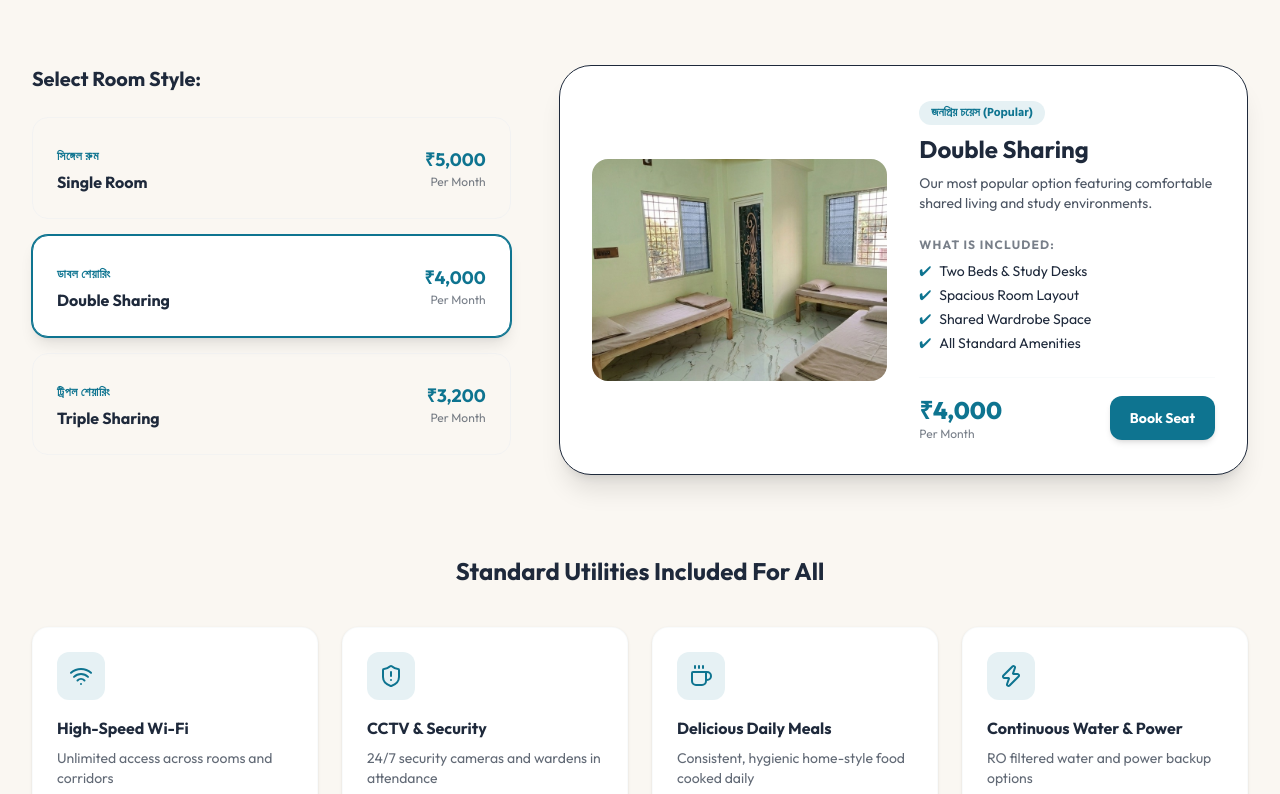
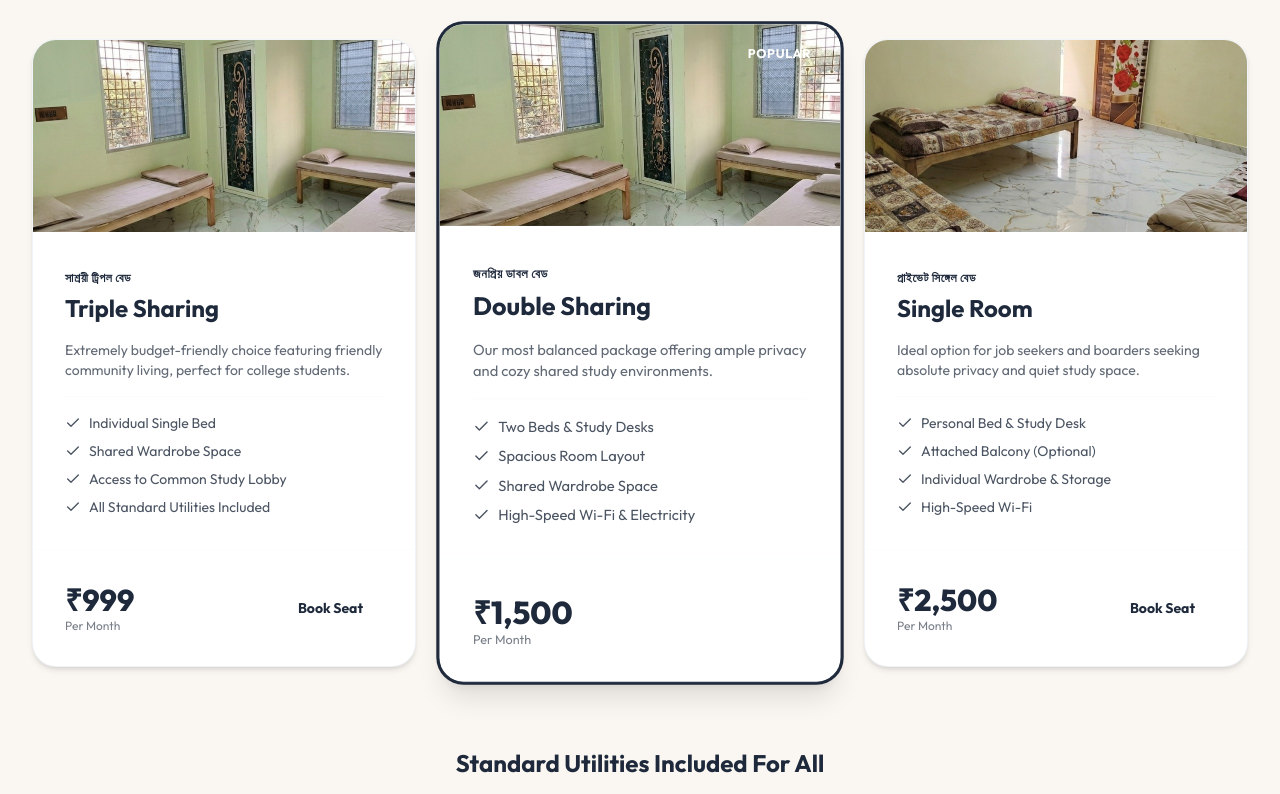
Before and after one commit to adeditsmsg-oss/kanak-mess, a React (Vite) app: page / in a window 1280 px wide. Shown: the part 1766-2560 px from the top of the page. Built offline with nearby package versions, Linux system fonts and the light colour scheme.

Commit message:
Upload src/components/Services.tsx to main

```diff
--- a/src/components/Services.tsx
+++ b/src/components/Services.tsx
@@ -1,50 +1,49 @@
-import React, { useState } from 'react';
-import { Wifi, ShieldAlert, Coffee, Zap } from 'lucide-react';
+import React from 'react';
+import { Wifi, ShieldAlert, Coffee, Zap, Check } from 'lucide-react';
 
 export default function Services() {
-  const [sharingType, setSharingType] = useState('double');
-
   const rooms = [
     {
-      id: 'single',
-      name: 'Single Room',
-      banglaName: 'সিঙ্গেল রুম',
-      price: '₹5,000',
+      id: 'triple',
+      name: 'Triple Sharing',
+      banglaName: 'সাশ্রয়ী ট্রিপল বেড',
+      price: '₹999',
       period: 'Per Month',
-      description: 'Ideal option for job seekers and students seeking absolute privacy.',
-      features: ['Personal Bed & Study Desk', 'Attached Balcony (Optional)', 'Individual Wardrobe', 'High-Speed Wi-Fi'],
-      image: 'images/bedroom_yellow.jpg'
+      popular: false,
+      description: 'Extremely budget-friendly choice featuring friendly community living, perfect for college students.',
+      features: ['Individual Single Bed', 'Shared Wardrobe Space', 'Access to Common Study Lobby', 'All Standard Utilities Included'],
+      image: 'images/bedroom_green.jpg'
     },
     {
       id: 'double',
       name: 'Double Sharing',
-      banglaName: 'ডাবল শেয়ারিং',
-      price: '₹4,000',
+      banglaName: 'জনপ্রিয় ডাবল বেড',
+      price: '₹1,500',
       period: 'Per Month',
-      description: 'Our most popular option featuring comfortable shared living and study environments.',
-      features: ['Two Beds & Study Desks', 'Spacious Room Layout', 'Shared Wardrobe Space', 'All Standard Amenities'],
+      popular: true,
+      description: 'Our most balanced package offering ample privacy and cozy shared study environments.',
+      features: ['Two Beds & Study Desks', 'Spacious Room Layout', 'Shared Wardrobe Space', 'High-Speed Wi-Fi & Electricity'],
       image: 'images/bedroom_green.jpg'
     },
     {
-      id: 'triple',
-      name: 'Triple Sharing',
-      banglaName: 'ট্রিপল শেয়ারিং',
-      price: '₹3,200',
+      id: 'single',
+      name: 'Single Room',
+      banglaName: 'প্রাইভেট সিঙ্গেল বেড',
+      price: '₹2,500',
       period: 'Per Month',
-      description: 'Highly economical option, perfect for university students.',
-      features: ['Individual Beds & Storage', 'Common Wardrobes', 'Most Budget Friendly', 'Spacious Floor Layout'],
-      image: 'images/bedroom_green.jpg'
+      popular: false,
+      description: 'Ideal option for job seekers and boarders seeking absolute privacy and quiet study space.',
+      features: ['Personal Bed & Study Desk', 'Attached Balcony (Optional)', 'Individual Wardrobe & Storage', 'High-Speed Wi-Fi'],
+      image: 'images/bedroom_yellow.jpg'
     }
   ];
 
   const amenities = [
-    { title: 'High-Speed Wi-Fi', desc: 'Unlimited access across rooms and corridors', icon: Wifi },
-    { title: 'CCTV & Security', desc: '24/7 security cameras and wardens in attendance', icon: ShieldAlert },
+    { title: 'High-Speed Wi-Fi', desc: 'Unlimited internet access across all rooms', icon: Wifi },
+    { title: 'CCTV & Security', desc: '24/7 boundary security and active wardens', icon: ShieldAlert },
     { title: 'Delicious Daily Meals', desc: 'Consistent, hygienic home-style food cooked daily', icon: Coffee },
-    { title: 'Continuous Water & Power', desc: 'RO filtered water and power backup options', icon: Zap },
+    { title: 'Water & Power Backup', desc: 'RO filtered water and continuous electricity flow', icon: Zap },
   ];
-
-  const activeRoom = rooms.find(r => r.id === sharingType) || rooms[1];
 
   return (
     <section id="services" className="py-20 bg-ivory text-charcoalText border-t border-greyBorder/20">
@@ -53,100 +52,92 @@ export default function Services() {
         {/* Title */}
         <div className="text-center max-w-3xl mx-auto mb-16">
           <span className="text-sm font-bold uppercase tracking-widest text-goldBrand font-bengali">রুম ও সুযোগ-সুবিধা (Services)</span>
-          <h2 className="text-3xl sm:text-4xl font-bold mt-2">Our Packages & Amenities</h2>
+          <h2 className="text-3xl sm:text-4xl font-bold mt-2">Affordable Room Packages</h2>
           <p className="text-charcoalText/70 mt-4 leading-relaxed">
-            Select the accommodation structure that best fits your lifestyle and budget. All standard packages include complete utilities.
+            Select the perfect budget accommodation. All our packages include dining, utilities, and daily housekeeping.
           </p>
         </div>
 
-        {/* Dynamic Calculator & Details (CRO booster) */}
-        <div className="grid grid-cols-1 lg:grid-cols-12 gap-12 items-start mb-20">
-
-          {/* Room Selector Column */}
-          <div className="lg:col-span-5 space-y-4">
-            <h3 className="text-xl font-bold mb-6">Select Room Style:</h3>
+        {/* REDESIGNED: Horizontal Pricing Grid (No Selector) */}
+        <div className="grid grid-cols-1 md:grid-cols-3 gap-8 items-stretch mb-20">
           {rooms.map((room) => (
-              <button
+            <div
               key={room.id}
-                onClick={() => setSharingType(room.id)}
-                className={`w-full text-left p-6 rounded-2xl border transition-all duration-300 flex items-center justify-between ${
-                  sharingType === room.id
-                    ? 'border-tealBrand bg-white shadow-lg ring-1 ring-tealBrand'
-                    : 'border-greyBorder/30 bg-warmOffWhite hover:bg-white hover:border-greyBorder/50'
+              className={`bg-white rounded-3xl overflow-hidden border transition-all duration-300 flex flex-col justify-between hover:shadow-2xl ${
+                room.popular
+                  ? 'border-terracotta ring-2 ring-terracotta relative scale-105 z-10 shadow-xl'
+                  : 'border-greyBorder/50 shadow-md'
               }`}
             >
+              {room.popular && (
+                <div className="absolute top-4 right-4 bg-terracotta text-white text-xs font-bold px-3 py-1 rounded-full uppercase tracking-wider">
+                  Popular
+                </div>
+              )}
+
+              {/* Card Header & Visual */}
               <div>
-                  <span className="text-xs uppercase tracking-wider text-tealBrand font-bold">{room.banglaName}</span>
-                  <h4 className="font-bold text-charcoalText mt-1">{room.name}</h4>
-                </div>
-                <div className="text-right">
-                  <span className="text-lg font-bold text-tealBrand">{room.price}</span>
-                  <span className="text-xs text-charcoalText/60 block">{room.period}</span>
-                </div>
-              </button>
-            ))}
-          </div>
-
-          {/* Active Room Card Highlight Column */}
-          <div className="lg:col-span-7 bg-white p-6 sm:p-8 rounded-[2rem] shadow-xl border border-warmOffWhite grid grid-cols-1 md:grid-cols-2 gap-8 items-center">
-            <div className="rounded-2xl overflow-hidden aspect-[4/3] bg-warmOffWhite">
+                <div className="h-48 overflow-hidden bg-warmOffWhite">
                   <img
-                src={`${import.meta.env.BASE_URL}${activeRoom.image}`}
-                alt={activeRoom.name}
+                    src={`${import.meta.env.BASE_URL}${room.image}`}
+                    alt={room.name}
                     className="w-full h-full object-cover transform hover:scale-105 transition-transform duration-500"
                   />
                 </div>
 
-            <div className="space-y-6">
+                <div className="p-6 sm:p-8 space-y-4">
                   <div>
-                <span className="inline-block bg-tealBrand/10 text-tealBrand px-3 py-1 rounded-full text-xs font-bold font-bengali">
-                  জনপ্রিয় চয়েস (Popular)
-                </span>
-                <h3 className="text-2xl font-bold mt-2">{activeRoom.name}</h3>
-                <p className="text-charcoalText/80 text-sm mt-2">{activeRoom.description}</p>
+                    <span className="text-xs uppercase tracking-wider text-terracotta font-bold">{room.banglaName}</span>
+                    <h3 className="text-2xl font-bold text-primaryDark mt-1">{room.name}</h3>
                   </div>
 
-              <div className="space-y-2">
-                <p className="text-xs uppercase tracking-widest text-charcoalText/60 font-bold">What is included:</p>
-                <ul className="grid grid-cols-1 gap-1 text-sm text-charcoalText">
-                  {activeRoom.features.map((feature, i) => (
-                    <li key={i} className="flex items-center space-x-2">
-                      <span className="text-tealBrand">✔</span>
+                  <p className="text-sm text-charcoalText/70">{room.description}</p>
+
+                  <div className="pt-4 border-t border-greyBorder/20 space-y-2">
+                    {room.features.map((feature, i) => (
+                      <div key={i} className="flex items-start space-x-2 text-sm text-charcoalText/80">
+                        <Check size={16} className="text-terracotta mt-0.5 flex-shrink-0" />
                         <span>{feature}</span>
-                    </li>
+                      </div>
                     ))}
-                </ul>
+                  </div>
+                </div>
               </div>
 
-              <div className="pt-4 border-t border-greyBorder/20 flex items-center justify-between">
+              {/* Card Footer */}
+              <div className="p-6 sm:p-8 pt-0 border-t border-greyBorder/10 flex items-center justify-between">
                 <div>
-                  <span className="text-2xl font-extrabold text-tealBrand">{activeRoom.price}</span>
-                  <span className="text-xs text-charcoalText/60 block">{activeRoom.period}</span>
+                  <span className="text-3xl font-extrabold text-terracotta">{room.price}</span>
+                  <span className="text-xs text-charcoalText/60 block">{room.period}</span>
                 </div>
                 <a
                   href="#contact"
-                  className="bg-tealBrand text-white px-5 py-3 rounded-xl font-bold text-sm hover:bg-goldBrand transition-colors shadow-md"
+                  className={`px-5 py-3 rounded-xl font-bold text-sm transition-colors ${
+                    room.popular
+                      ? 'bg-terracotta text-white hover:bg-goldBrand'
+                      : 'bg-warmOffWhite text-charcoalText hover:bg-terracotta hover:text-white'
+                  }`}
                 >
                   Book Seat
                 </a>
               </div>
             </div>
-          </div>
+          ))}
         </div>
 
         {/* Grid of General Amenities */}
         <div>
-          <h3 className="text-2xl font-bold text-center mb-10">Standard Utilities Included For All</h3>
+          <h3 className="text-2xl font-bold text-center text-primaryDark mb-10">Standard Utilities Included For All</h3>
           <div className="grid grid-cols-1 md:grid-cols-2 lg:grid-cols-4 gap-6">
             {amenities.map((item, idx) => (
               <div
                 key={idx}
-                className="bg-white p-6 rounded-2xl border border-greyBorder/20 hover:border-tealBrand transition-all duration-300 shadow-sm hover:shadow-md"
+                className="bg-white p-6 rounded-2xl border border-greyBorder/20 hover:border-terracotta transition-all duration-300 shadow-sm hover:shadow-md"
               >
-                <div className="p-3 bg-tealBrand/10 text-tealBrand rounded-xl w-fit">
+                <div className="p-3 bg-terracotta/10 text-terracotta rounded-xl w-fit">
                   <item.icon size={24} />
                 </div>
-                <h4 className="font-bold text-charcoalText mt-4">{item.title}</h4>
+                <h4 className="font-bold text-primaryDark mt-4">{item.title}</h4>
                 <p className="text-sm text-charcoalText/70 mt-2">{item.desc}</p>
               </div>
             ))}
```
Lines whose indentation alone changed are shown as unchanged.
